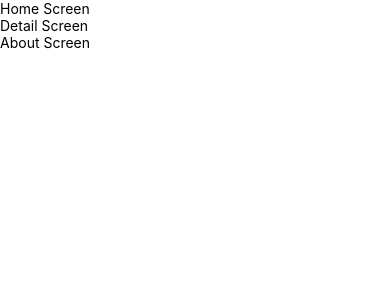
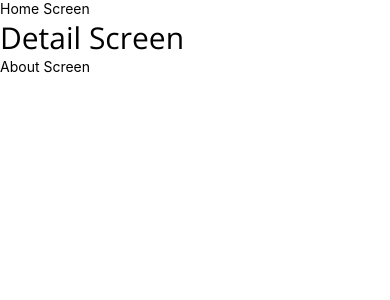
Before and after one commit to BaoAnNguyen1903/TodoApp-React-Native, a React Native app: screen / in a window 390 px wide. Shown: the top 300 px of the page. Built offline with nearby package versions, Linux system fonts and the light colour scheme.

Commit message:
using fonts

```diff
--- a/App.tsx
+++ b/App.tsx
@@ -2,8 +2,25 @@ import { View, Text } from "react-native";
 import HomeScreen from "./components/review/home";
 import DetailScreen from "./components/review/detail";
 import AboutScreen from "./components/review/about";
+import { useFonts } from "expo-font";
+import * as SplashScreen from "expo-splash-screen";
+import { useEffect } from "react";
+
+SplashScreen.preventAutoHideAsync();
 
 const App = () => {
+  const [loaded, error] = useFonts({
+    'OpenSans-Regular': require("./assets/fonts/OpenSans-Regular.ttf")
+  });
+  useEffect(() => {
+    if (loaded || error) {
+      SplashScreen.hideAsync();
+    }
+  }, [loaded, error]);
+  if (!loaded && !error) {
+    return null;
+  }
+
   return (
     <View>
       <HomeScreen />
--- a/components/review/detail.tsx
+++ b/components/review/detail.tsx
@@ -1,9 +1,16 @@
-import { Text, View } from "react-native";
+import { Text, View, StyleSheet } from "react-native";
+
+const styles = StyleSheet.create({
+  review: {
+    fontSize: 30,
+    fontFamily: "OpenSans-Regular"
+  }
+});
 
 const DetailScreen = () => {
   return (
     <View>
-      <Text>Detail Screen</Text>
+      <Text style={styles.review}>Detail Screen</Text>
     </View>
   );
 };
```
